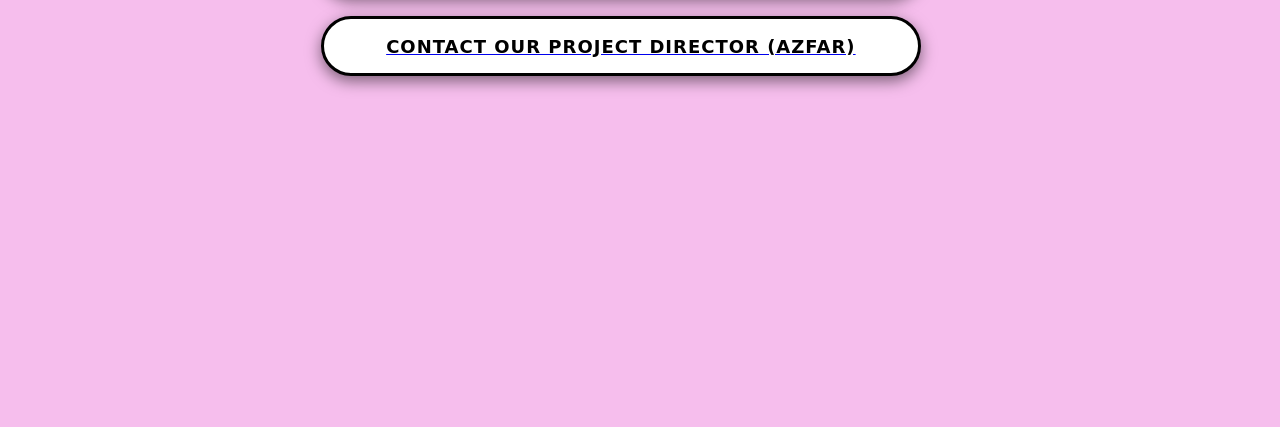
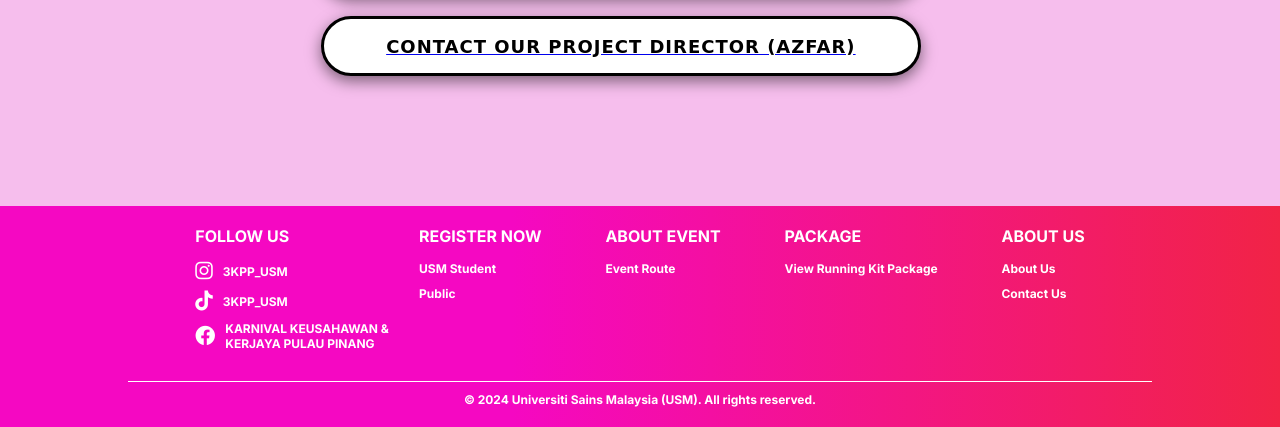
Before and after one commit to HappySmilingg/GlowPaintRunEMS, a Flask app: page /Public/about_us in a window 1280 px wide. Shown: the part 1574-2001 px from the top of the page. Before the commit the page ends 1665 px from the top, so only its background shows below. Run offline with Flask 3, Linux system fonts and the light colour scheme; some libraries are stand-ins or nearby versions; some web fonts are replaced.

Commit message:
minor update

```diff
--- a/static/about_us.css
+++ b/static/about_us.css
@@ -1,6 +1,5 @@
 body {
     font-family: 'Irish Grover', cursive;
-
     background-color: #F6BEED;
     color: black;
     display: flex;
--- a/static/contact_us.css
+++ b/static/contact_us.css
@@ -1,6 +1,5 @@
 body {
     font-family: 'Irish Grover', cursive;
-
     background-color: #F6BEED;
     color: black;
     display: flex;
@@ -27,7 +26,6 @@
 
 .desc {
     font-size: 20px;
-
 }
 
 .contact-card {
--- a/templates/Public/about_us.html
+++ b/templates/Public/about_us.html
@@ -147,6 +147,58 @@
         </div>
     </div>
 </body>
+<footer class="footer">
+    <div class="footer-section follow-us">
+      <h3>FOLLOW US</h3>
+      <div class="social-icons">
+        <div class="social-item">
+          <a href="https://www.instagram.com/3KPP_USM" target="_blank" class="social-link">
+            <i class="fab fa-instagram" style="font-size: 20px; margin-right: 10px;"></i>
+            <p>3KPP_USM</p>
+          </a>
+        </div>
+        <div class="social-item">
+          <a href="https://www.tiktok.com/@3KPP_USM" target="_blank" class="social-link">
+            <i class="fab fa-tiktok" style="font-size: 20px; margin-right: 10px;"></i>
+            <p>3KPP_USM</p>
+          </a>
+        </div>
+        <div class="social-item">
+          <a href="https://www.facebook.com/KARNIVALKEUSAHAWAN" target="_blank" class="social-link">
+            <i class="fab fa-facebook" style="font-size: 20px; margin-right: 10px;"></i>
+            <p>KARNIVAL KEUSAHAWAN & KERJAYA PULAU PINANG</p>
+          </a>
+        </div>
+      </div>
+    </div>
+
+    <div class="footer-section register-now">
+      <h3>REGISTER NOW</h3>
+      <p onclick="window.location.href='/Public/student_register'">USM Student</p>
+      <p onclick="window.location.href='/Public/public_register'">Public</p>
+    </div>
+
+    <div class="footer-section about-event">
+      <h3>ABOUT EVENT</h3>
+      <p onclick="window.location.href='/Public/route'">Event Route</p>
+    </div>
+
+    <div class="footer-section package">
+      <h3>PACKAGE</h3>
+      <p onclick="window.location.href='/Public/packages'">View Running Kit Package</p>
+    </div>
+
+    <div class="footer-section about-us">
+      <h3>ABOUT US</h3>
+      <p onclick="window.location.href='/Public/about-us'">About Us</p>
+      <p onclick="window.location.href='/Public/contact_us'">Contact Us</p>
+    </div>
+
+    <div class="footer-bottom">
+      <div class="line"></div>
+      <p>&copy; 2024 Universiti Sains Malaysia (USM). All rights reserved.</p>
+    </div>
+  </footer>
 </html>
 
 <script>
```
Also changed, not shown: templates/Public/contact_us.html (+48 -11 lines).
